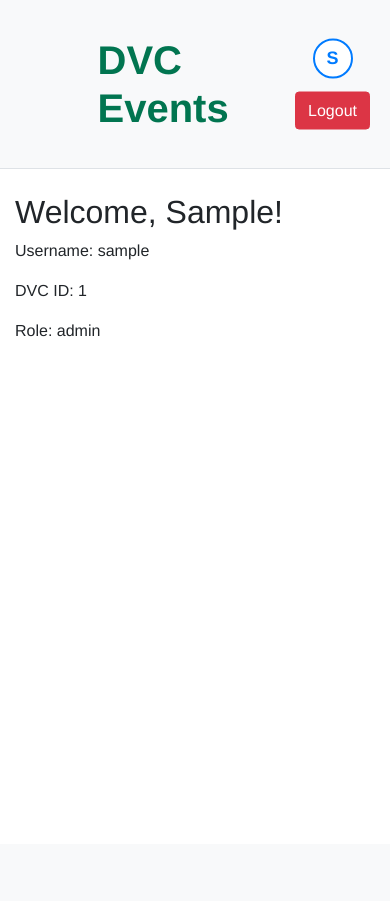
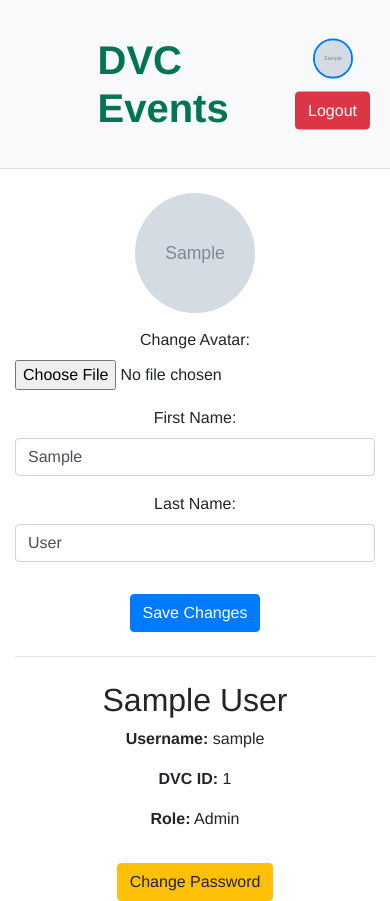
Before and after one commit to NoNameCoder2806/DVC-Events-Radar, a Django app: page /profile/ in a window 390 px wide. Before the commit the page ends 337 px from the top, so only its background shows below. Run offline with Django 5.2, Linux system fonts and the light colour scheme; a user stored in the database is signed in; tables that the repository leaves empty hold one stand-in row (values such as "Sample post"); grey boxes marked "Sample" are stand-in pictures; one stand-in notice (Sample message) is shown; some libraries are stand-ins or nearby versions.

Commit message:
Created the user profile and user can now edit their own profile information

```diff
--- a/myapp/templates/base.html
+++ b/myapp/templates/base.html
@@ -33,11 +33,15 @@
                 DVC Events
             </a>
         </h1>
-        <div class="button-container"style="position: absolute; right: 20px; top: 50%; transform: translateY(-50%);
+        <div class="button-container" style="position: absolute; right: 20px; top: 50%; transform: translateY(-50%);
            display: flex; flex-direction: column; gap: 5px; align-items: center;">
             {% if user.is_authenticated %}
             <!-- Avatar button -->
             <a href="{% url 'user_profile' %}">
+                {% if request.user.users.avatar_url %}
+                <img src="{{ request.user.users.avatar_url.url }}" alt="Avatar"
+                    style="width:40px; height:40px; border-radius:50%; object-fit:cover; border:2px solid #007bff;">
+                {% else %}
                 <div style="
                     width: 40px;
                     height: 40px;
@@ -52,8 +56,9 @@
                     font-size: 18px;
                     cursor: pointer;
                 ">
-                    {{ request.user.first_name|first|upper }}
+                    {{ request.user.first_name|first|upper }}{{ request.user.last_name|first|upper }}
                 </div>
+                {% endif %}
             </a>
 
             <!-- Logout button -->
--- /dev/null
+++ b/myapp/templates/password_change_done.html
@@ -0,0 +1,5 @@
+{% extends 'base.html' %}
+{% block content %}
+<h2>Password Changed Successfully!</h2>
+<a href="{% url 'user_profile' %}" class="btn btn-success">Back to Profile</a>
+{% endblock %}
--- a/myapp/templates/user_profile.html
+++ b/myapp/templates/user_profile.html
@@ -2,8 +2,112 @@
 {% block title %}My Profile{% endblock %}
 
 {% block content %}
-<h2>Welcome, {{ user_obj.first_name }}!</h2>
-<p>Username: {{ user_obj.username }}</p>
-<p>DVC ID: {{ user_obj.users.DVC_ID }}</p>
-<p>Role: {{ user_obj.users.role }}</p>
+<div class="row justify-content-center mt-4">
+    <div class="col-md-6 text-center">
+
+        <form method="post" enctype="multipart/form-data">
+            {% csrf_token %}
+
+            <!-- Avatar -->
+            {% if user_obj.users.avatar_url %}
+                <img src="{{ user_obj.users.avatar_url.url }}" alt="Avatar"
+                     style="width:120px; height:120px; border-radius:50%; object-fit:cover; margin-bottom:15px;">
+            {% else %}
+                <div style="
+                    width:120px;
+                    height:120px;
+                    border-radius:50%;
+                    background:white;
+                    color:#007bff;
+                    border:2px solid #007bff;
+                    display:flex;
+                    align-items:center;
+                    justify-content:center;
+                    font-weight:bold;
+                    font-size:48px;
+                    margin:auto;
+                    margin-bottom:15px;
+                ">
+                    {{ user_obj.first_name|first|upper }}{{ user_obj.last_name|first|upper }}
+                </div>
+            {% endif %}
+
+            <!-- Upload new avatar -->
+            <div class="form-group">
+                <label for="avatar">Change Avatar:</label>
+                <input type="file" name="avatar" id="avatar" class="form-control-file">
+            </div>
+
+            <!-- First and Last Name -->
+            <div class="form-group mt-3">
+                <label for="first_name">First Name:</label>
+                <input type="text" name="first_name" id="first_name" class="form-control"
+                       value="{{ user_obj.first_name }}">
+            </div>
+            <div class="form-group mt-2">
+                <label for="last_name">Last Name:</label>
+                <input type="text" name="last_name" id="last_name" class="form-control"
+                       value="{{ user_obj.last_name }}">
+            </div>
+
+            <button type="submit" class="btn btn-primary mt-3">Save Changes</button>
+        </form>
+
+        <hr class="my-4">
+
+        <!-- Other info -->
+        <h2>{{ user_obj.first_name }} {{ user_obj.last_name }}</h2>
+        <p><strong>Username:</strong> {{ user_obj.username }}</p>
+        <p><strong>DVC ID:</strong> {{ user_obj.users.DVC_ID }}</p>
+        <p><strong>Role:</strong> {{ user_obj.users.role|capfirst }}</p>
+
+        <!-- Change password button -->
+        <a href="{% url 'password_change' %}" class="btn btn-warning mt-3">Change Password</a>
+
+    </div>
+</div>
 {% endblock %}
+
+{% block scripts %}
+<script>
+function showTopMessage(text, type = "info") {
+    const box = document.getElementById("topNotification");
+
+    const colors = {
+        success: "#28a745",
+        error: "#dc3545",
+        warning: "#ffc107",
+        info: "#17a2b8"
+    };
+    box.textContent = text;
+    box.style.background = colors[type] || colors.info;
+
+    // Reset instantly
+    box.style.transition = "none";
+    box.style.top = "-80px";
+    box.style.opacity = "0";
+    void box.offsetWidth; // force reflow
+
+    // Apply transition
+    box.style.transition = "top 0.5s ease, opacity 0.5s ease";
+
+    // Tiny delay ensures smooth slide
+    setTimeout(() => {
+        box.style.top = "20px";
+        box.style.opacity = "1";
+    }, 50);
+
+    // Auto-hide
+    setTimeout(() => {
+        box.style.top = "-80px";
+        box.style.opacity = "0";
+    }, 2600);
+}
+</script>
+
+{% for message in messages %}
+<script>
+showTopMessage("{{ message|escapejs }}", "{{ message.tags }}");
+</script>
+{% endfor %}
+{% endblock %}
--- a/myapp/urls.py
+++ b/myapp/urls.py
@@ -3,6 +3,7 @@ from . import views
 from django.contrib.staticfiles.urls import staticfiles_urlpatterns
 from django.conf import settings
 from django.conf.urls.static import static
+from django.contrib.auth import views as auth_views
 
 urlpatterns = [
     path("", views.home, name='home'),
@@ -24,3 +25,14 @@ urlpatterns = [
 ]
 
 urlpatterns += static(settings.MEDIA_URL, document_root=settings.MEDIA_ROOT)
+
+urlpatterns += [
+    path('password_change/', auth_views.PasswordChangeView.as_view(
+        template_name='registration/password_change_form.html',
+        success_url='/profile/'  # redirect here after password change
+    ), name='password_change'),
+
+    path('password_change/done/', auth_views.PasswordChangeDoneView.as_view(
+        template_name='registration/password_change_done.html'
+    ), name='password_change_done'),
+]
--- a/myapp/views.py
+++ b/myapp/views.py
@@ -13,6 +13,8 @@ from django.views.decorators.csrf import csrf_exempt
 import json
 from django.views.decorators.csrf import csrf_protect
 from django.contrib.auth.decorators import login_required
+from django.conf import settings
+import os
 
 def get_data():
     users_data = Users.objects.all()
@@ -193,52 +195,39 @@ def mark_favorite(request, event_id):
         return JsonResponse({'status': 'added'})
 
 def add_event(request):
-    # Only logged-in users
     if not request.user.is_authenticated:
         return redirect('login')
 
-    # Get user profile
     try:
         user_profile = Users.objects.get(user=request.user)
     except Users.DoesNotExist:
         return HttpResponseForbidden("User profile not found")
 
-    # Only admins or superusers can add events
     if user_profile.role not in ["admin", "superuser"]:
         return HttpResponseForbidden("You do not have permission to add events.")
 
-    # Hour and minute dropdown options
-    hours = list(range(1, 13))  # 1-12
+    hours = list(range(1, 13))
     minutes = ["00", "15", "30", "45"]
-    previous = request.POST if request.method == 'POST' else None
+    previous = request.POST if request.method == 'POST' else {}
 
     if request.method == 'POST':
-        # Build start and end times
         try:
-            start_hour = int(request.POST.get('start_hour'))
-            start_minute = int(request.POST.get('start_minute'))
-            start_period = request.POST.get('start_period')
-            start_time_str = f"{start_hour}:{start_minute:02d} {start_period}"
-
-            end_hour = int(request.POST.get('end_hour'))
-            end_minute = int(request.POST.get('end_minute'))
-            end_period = request.POST.get('end_period')
-            end_time_str = f"{end_hour}:{end_minute:02d} {end_period}"
-
-            # Validate time order
+            # --- Parse times ---
+            start_time_str = f"{int(request.POST['start_hour'])}:{int(request.POST['start_minute']):02d} {request.POST['start_period']}"
+            end_time_str = f"{int(request.POST['end_hour'])}:{int(request.POST['end_minute']):02d} {request.POST['end_period']}"
             start_obj = datetime.strptime(start_time_str, "%I:%M %p")
             end_obj = datetime.strptime(end_time_str, "%I:%M %p")
             if start_obj >= end_obj:
                 messages.error(request, "Start time must be before end time.")
                 raise ValueError("Invalid time order")
 
-            # Parse date and day of week
+            # --- Parse date and day of week ---
             event_date_str = request.POST.get('date')
             event_date_obj = datetime.strptime(event_date_str, "%Y-%m-%d").date()
             day_of_week = event_date_obj.strftime("%A")
 
-            # Save event
-            Events.objects.create(
+            # --- Step 1: Create event without image to get ID ---
+            new_event = Events.objects.create(
                 author_ID=user_profile,
                 name=request.POST.get('name'),
                 description=request.POST.get('description'),
@@ -246,23 +235,44 @@ def add_event(request):
                 days_of_week=day_of_week,
                 start_time=start_time_str,
                 end_time=end_time_str,
-                location=request.POST.get('building'),  # consistently using "building"
+                location=request.POST.get('building'),
                 campus=request.POST.get('campus'),
                 event_type=request.POST.get('event_type'),
-                image_url=request.FILES.get('image') if 'image' in request.FILES else None
             )
+
+            # --- Step 2: Handle uploaded image ---
+            uploaded_file = request.FILES.get('image')
+            if uploaded_file:
+                ext = uploaded_file.name.split('.')[-1].lower()
+                filename = f"{new_event.id}.{ext}"  # save as <id>.<ext>
+                folder = os.path.join(settings.MEDIA_ROOT, 'events')
+                os.makedirs(folder, exist_ok=True)  # make sure folder exists
+                full_path = os.path.join(folder, filename)
+
+                # Delete old image if exists
+                if os.path.exists(full_path):
+                    os.remove(full_path)
+
+                # Save the uploaded file to MEDIA_ROOT/events/
+                with open(full_path, 'wb+') as f:
+                    for chunk in uploaded_file.chunks():
+                        f.write(chunk)
+
+                # Update event image field
+                new_event.image.name = f"events/{filename}"
+                new_event.save(update_fields=['image'])
+
             messages.success(request, "Event added successfully!")
             return redirect('home')
 
         except Exception as e:
-            # Re-render form with previous values
+            messages.error(request, f"Error: {str(e)}")
             return render(request, 'add_event.html', {
                 'hours': hours,
                 'minutes': minutes,
                 'previous': previous
             })
 
-    previous = request.POST if request.method == 'POST' else {}
     return render(request, 'add_event.html', {
         'hours': hours,
         'minutes': minutes,
@@ -346,11 +356,29 @@ def delete_user(request, user_id):
 
 @login_required
 def user_profile(request):
-    # Usually you want the logged-in user only:
     user_obj = request.user
-    # Or fetch by ID if necessary:
-    # user_obj = User.objects.get(id=user_id)
-    context = {
-        "user_obj": user_obj
-    }
-    return render(request, "user_profile.html", context)
+    profile_obj = user_obj.users
+
+    if request.method == "POST":
+        # Update first and last name
+        first_name = request.POST.get("first_name", "").strip()
+        last_name = request.POST.get("last_name", "").strip()
+        if first_name:
+            user_obj.first_name = first_name
+        if last_name:
+            user_obj.last_name = last_name
+
+        # Update avatar if uploaded
+        if "avatar" in request.FILES:
+            # Delete old avatar if it exists
+            if profile_obj.avatar_url and os.path.isfile(profile_obj.avatar_url.path):
+                os.remove(profile_obj.avatar_url.path)
+            # Save new avatar
+            profile_obj.avatar_url = request.FILES["avatar"]
+
+        user_obj.save()
+        profile_obj.save()
+        messages.success(request, "Profile updated successfully!")
+        return redirect("user_profile")
+
+    return render(request, "user_profile.html", {"user_obj": user_obj})
```
Also changed, not shown: myapp/apps.py (+8 -8 lines), myapp/models.py (+17 -1 lines), myapp/templates/home.html (+42 -0 lines), myapp/templates/password_change_form.html (added, +9 -0 lines), media/avatars/5/avatar.png (added), media/avatars/5/avatar_gw2Jzqi.png (added).
